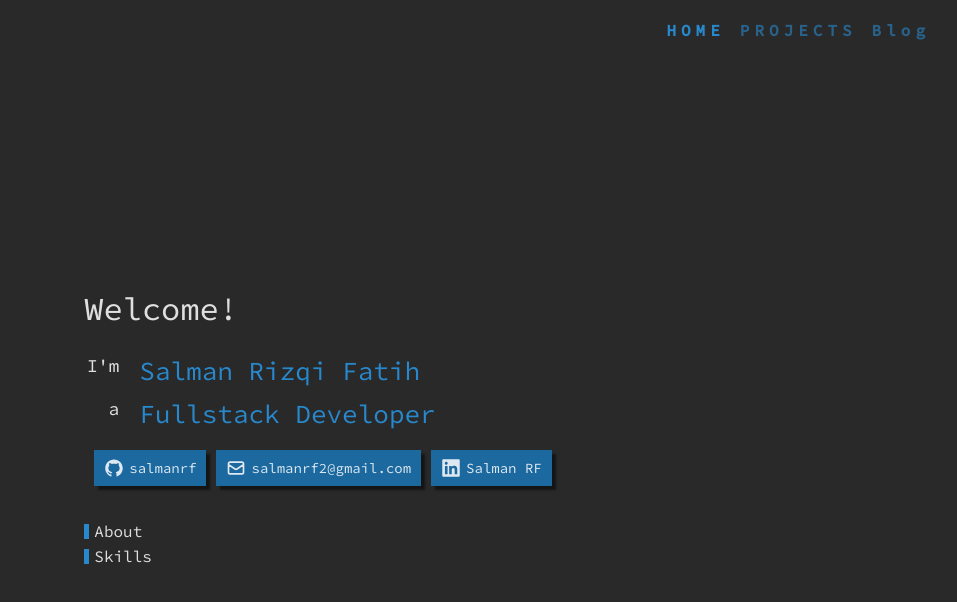
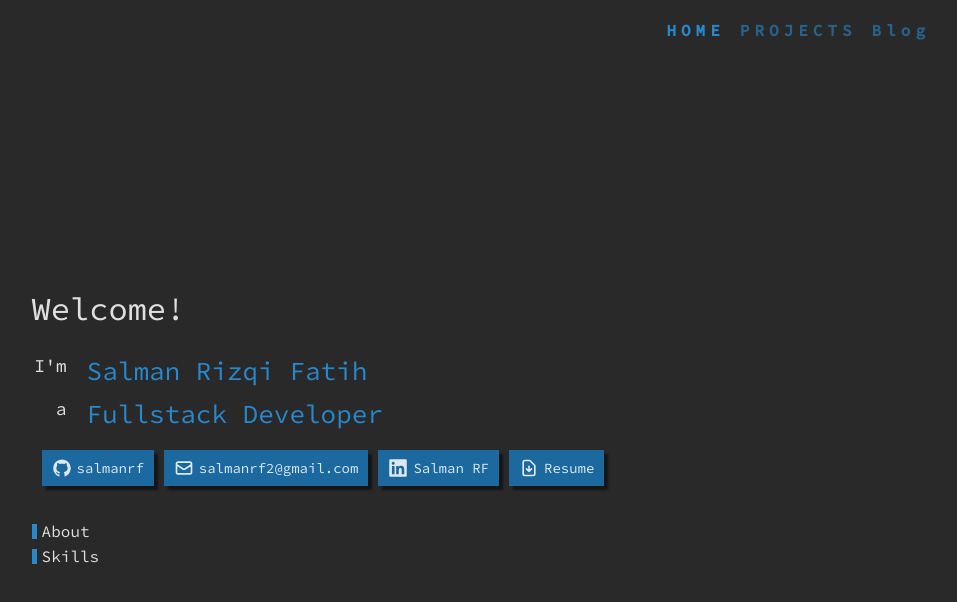
Before and after one commit to salmanrf/portfolio-v2, a React (Vite) app: page / in a window 1280 px wide. Shown: the top 602 px of the page, without its empty margins (322-1279 px from the left). Built offline with nearby package versions, Linux system fonts and the light colour scheme.

Commit message:
feat: add resume download to home hero section

```diff
--- a/src/pages/Home.tsx
+++ b/src/pages/Home.tsx
@@ -1,7 +1,7 @@
 import { useState, useEffect } from "react";
 import { AiFillGithub } from "react-icons/ai";
 import { FaLinkedin } from "react-icons/fa";
-import { HiOutlineMail } from "react-icons/hi";
+import { HiOutlineMail, HiOutlineDocumentDownload } from "react-icons/hi";
 
 type SectionProps = {
   section: {
@@ -297,6 +297,14 @@ function Contacts() {
         <FaLinkedin />
         <span>Salman RF</span>
       </a>
+      <a
+        href="/salman-rizqi-fatih-resume.pdf"
+        download="salman-rizqi-fatih-resume.pdf"
+        className="contact-item"
+      >
+        <HiOutlineDocumentDownload />
+        <span>Resume</span>
+      </a>
     </div>
   );
 }
```
Also changed, not shown: 1 other file (tests, documents, lock files or other folders).
